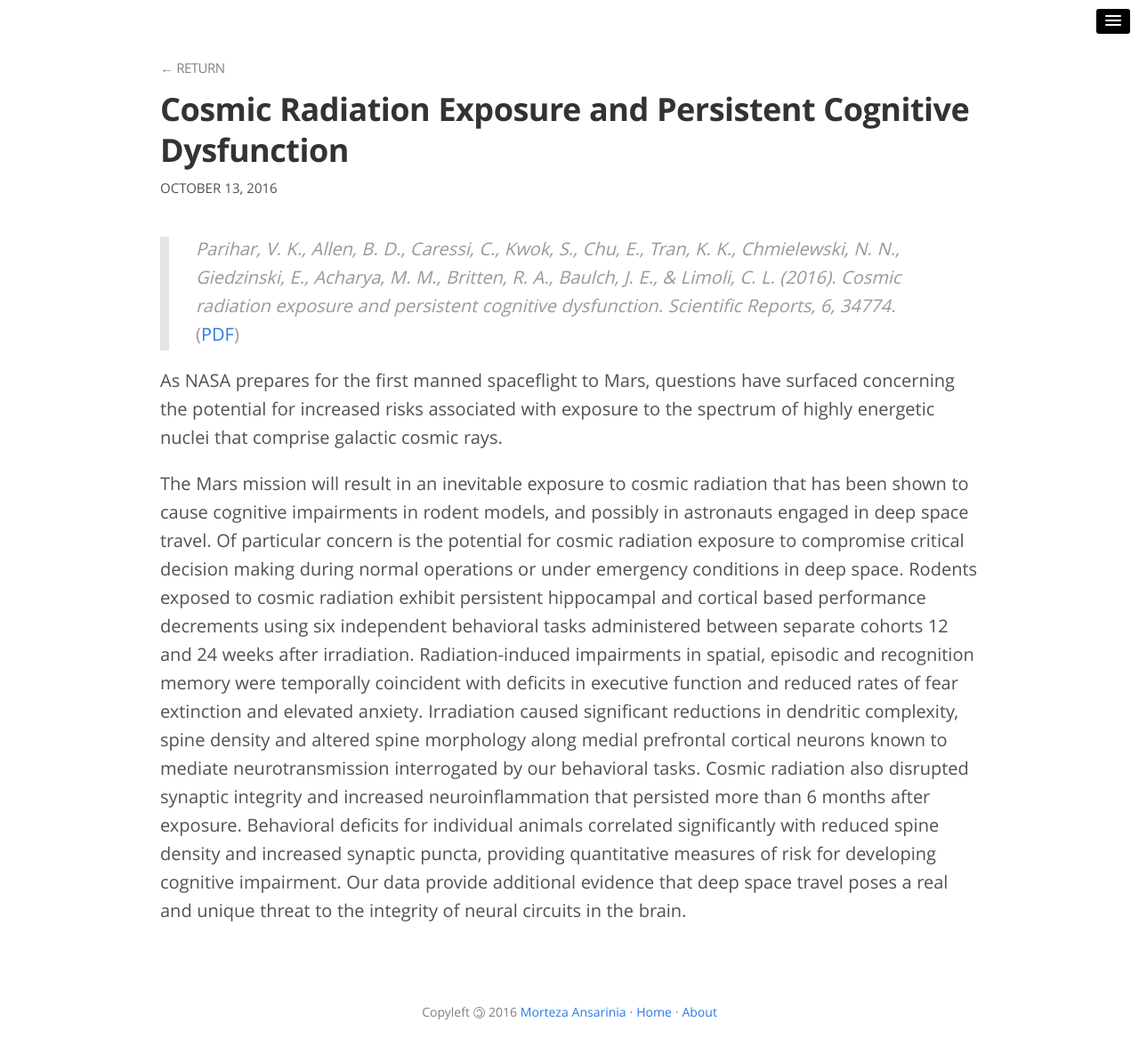
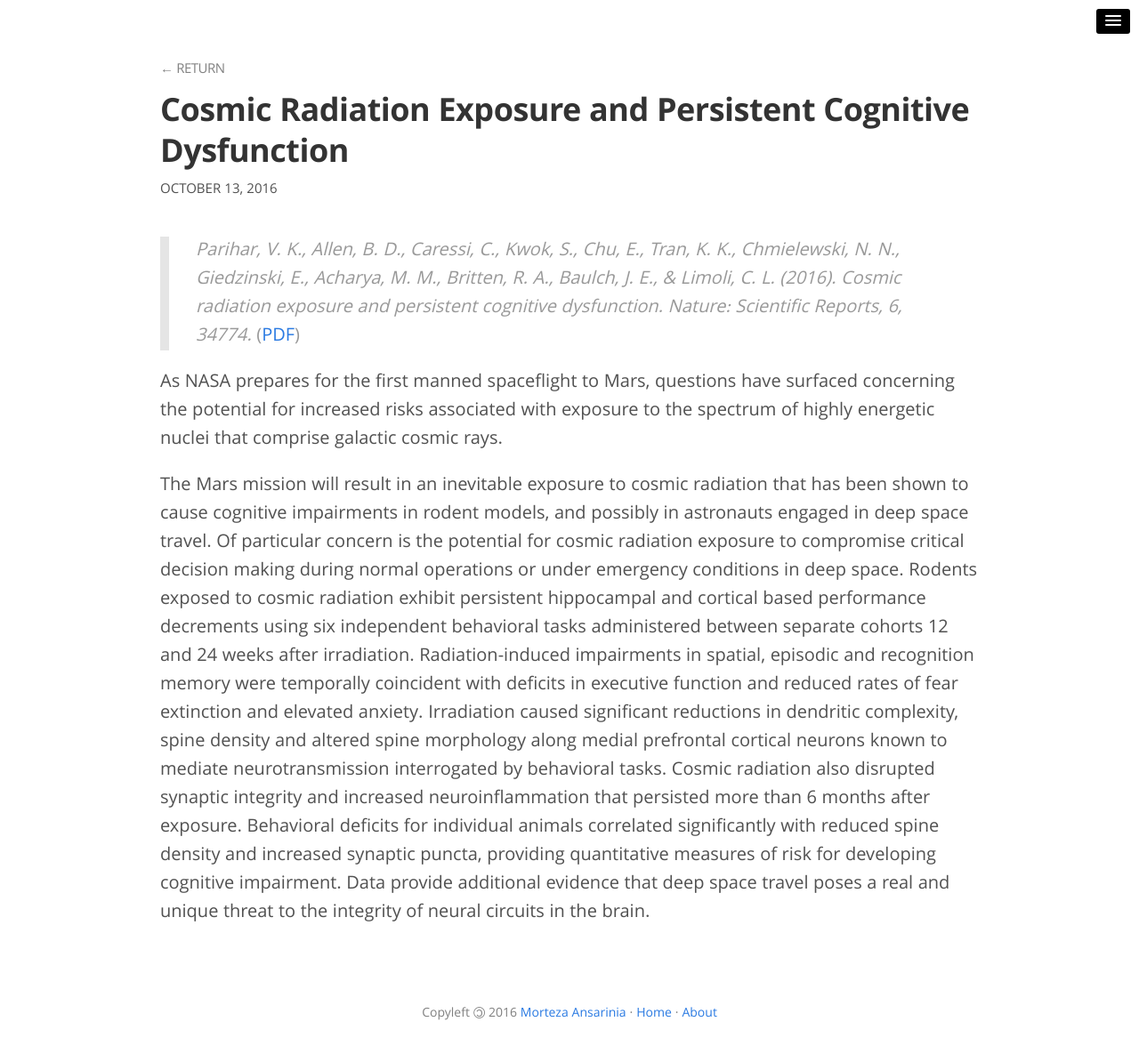
Before and after one commit to morteza/cog.onto.ir, a Jekyll site: the page built from _posts/2016-10-13-parihar_et_al_2016.md, in a window 1280 px wide. Shown: the whole page at 89% size. Built offline with Jekyll 4.4.1, drawn with Linux system fonts in a browser that asks for light colours; nearby versions of some CDN libraries; comment, search, counter and statistics services are not loaded.

Commit message:
Improvements to match 3rd-party publishing.

```diff
--- a/_posts/2016-10-13-parihar_et_al_2016.md
+++ b/_posts/2016-10-13-parihar_et_al_2016.md
@@ -18,9 +18,9 @@ tags:
 - Pathology
 ---
 
-> *Parihar, V. K., Allen, B. D., Caressi, C., Kwok, S., Chu, E., Tran, K. K., Chmielewski, N. N., Giedzinski, E., Acharya, M. M., Britten, R. A., Baulch, J. E., & Limoli, C. L. (2016). Cosmic radiation exposure and persistent cognitive dysfunction. Scientific Reports, 6, 34774.*
+> *Parihar, V. K., Allen, B. D., Caressi, C., Kwok, S., Chu, E., Tran, K. K., Chmielewski, N. N., Giedzinski, E., Acharya, M. M., Britten, R. A., Baulch, J. E., & Limoli, C. L. (2016). Cosmic radiation exposure and persistent cognitive dysfunction. Nature: Scientific Reports, 6, 34774.*
 ([PDF](http://www.nature.com/articles/srep34774.pdf))
 
 As NASA prepares for the first manned spaceflight to Mars, questions have surfaced concerning the potential for increased risks associated with exposure to the spectrum of highly energetic nuclei that comprise galactic cosmic rays.
 
-The Mars mission will result in an inevitable exposure to cosmic radiation that has been shown to cause cognitive impairments in rodent models, and possibly in astronauts engaged in deep space travel. Of particular concern is the potential for cosmic radiation exposure to compromise critical decision making during normal operations or under emergency conditions in deep space. Rodents exposed to cosmic radiation exhibit persistent hippocampal and cortical based performance decrements using six independent behavioral tasks administered between separate cohorts 12 and 24 weeks after irradiation. Radiation-induced impairments in spatial, episodic and recognition memory were temporally coincident with deficits in executive function and reduced rates of fear extinction and elevated anxiety. Irradiation caused significant reductions in dendritic complexity, spine density and altered spine morphology along medial prefrontal cortical neurons known to mediate neurotransmission interrogated by our behavioral tasks. Cosmic radiation also disrupted synaptic integrity and increased neuroinflammation that persisted more than 6 months after exposure. Behavioral deficits for individual animals correlated significantly with reduced spine density and increased synaptic puncta, providing quantitative measures of risk for developing cognitive impairment. Our data provide additional evidence that deep space travel poses a real and unique threat to the integrity of neural circuits in the brain.
+The Mars mission will result in an inevitable exposure to cosmic radiation that has been shown to cause cognitive impairments in rodent models, and possibly in astronauts engaged in deep space travel. Of particular concern is the potential for cosmic radiation exposure to compromise critical decision making during normal operations or under emergency conditions in deep space. Rodents exposed to cosmic radiation exhibit persistent hippocampal and cortical based performance decrements using six independent behavioral tasks administered between separate cohorts 12 and 24 weeks after irradiation. Radiation-induced impairments in spatial, episodic and recognition memory were temporally coincident with deficits in executive function and reduced rates of fear extinction and elevated anxiety. Irradiation caused significant reductions in dendritic complexity, spine density and altered spine morphology along medial prefrontal cortical neurons known to mediate neurotransmission interrogated by behavioral tasks. Cosmic radiation also disrupted synaptic integrity and increased neuroinflammation that persisted more than 6 months after exposure. Behavioral deficits for individual animals correlated significantly with reduced spine density and increased synaptic puncta, providing quantitative measures of risk for developing cognitive impairment. Data provide additional evidence that deep space travel poses a real and unique threat to the integrity of neural circuits in the brain.
```
